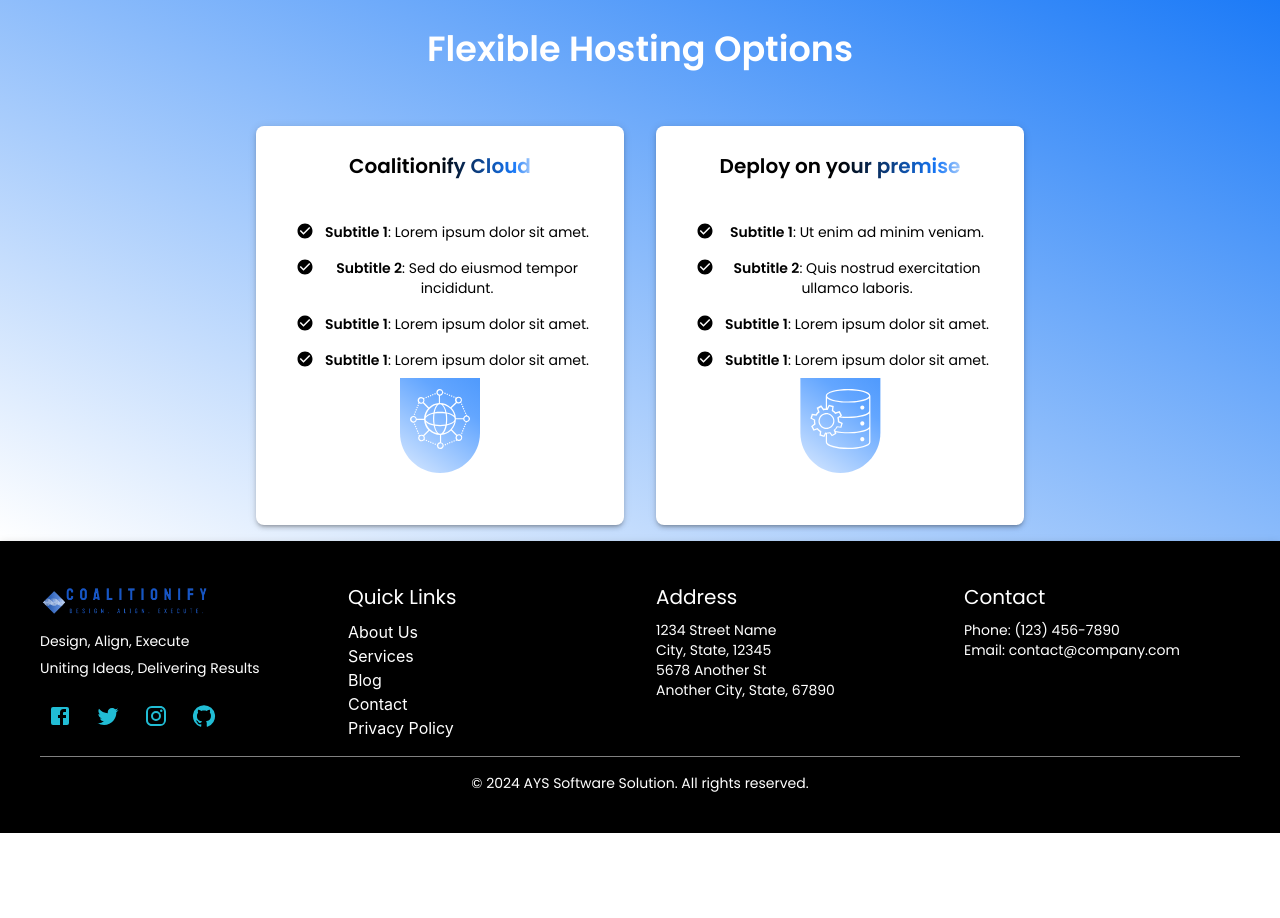
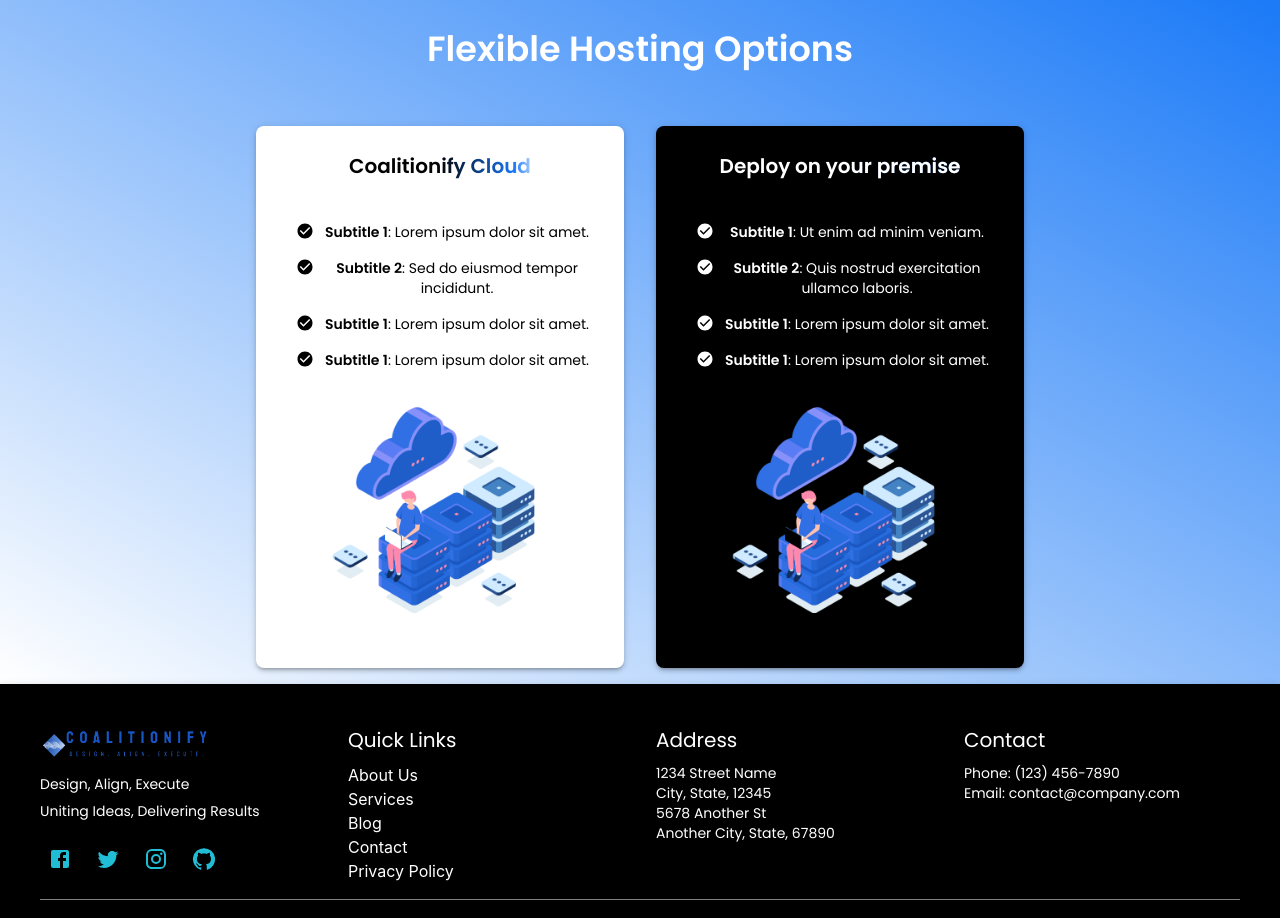
Before and after one commit to 8shivram8/cms-docker-test, a React (Create React App) app: page / in a window 1280 px wide. Shown: the part 1460-2378 px from the top of the page. Before the commit the page ends 2293 px from the top, so only its background shows below. Built offline with nearby package versions, Linux system fonts and the light colour scheme.

Commit message:
added hosting component

```diff
--- a/src/new components/Hosting.jsx
+++ b/src/new components/Hosting.jsx
@@ -2,12 +2,13 @@
 import { Box, Grid, Typography, useTheme } from '@mui/material'
 import Routing from './Custom Icons/Routing'
 import DataIcon from './Custom Icons/DataIcon'
+import cloudImage from '../assets/cloud.png'
 import CheckCircleIcon from '@mui/icons-material/CheckCircle';
 
 const boxesData = [
     {
         title: 'Coalitionify Cloud',
-        iconImage: <Routing />,
+        iconImage: cloudImage,
         onClick: () => alert('Box 1 clicked'),
         data: [
             { subtitle: 'Subtitle 1', text: 'Lorem ipsum dolor sit amet.' },
@@ -18,7 +19,7 @@
     },
     {
         title: 'Deploy on your premise',
-        iconImage: <DataIcon />,
+        iconImage: cloudImage,
         onClick: () => alert('Box 2 clicked'),
         data: [
             { subtitle: 'Subtitle 1', text: 'Ut enim ad minim veniam.' },
@@ -64,7 +65,7 @@
                     <Grid item xs={12} sm={6} key={index}>
                         <Box
                             sx={{
-                                bgcolor: '#ffffff',
+                                bgcolor: index === 0 ? '#ffffff' : 'black',
                                 p: 3,
                                 borderRadius: 2,
                                 boxShadow: 3,
@@ -81,17 +82,22 @@
                             onClick={box.onClick}
                         >
 
-                            <Typography variant="h6" sx={{
-                                fontWeight: 'bold', mb: 2,
-                                backgroundImage: theme.palette.linearColor.gradient,
-                                WebkitBackgroundClip: 'text',
-                                color: 'transparent',
-                            }}>
+                            <Typography
+                                variant="h6"
+                                sx={{
+                                    fontWeight: 'bold',
+                                    mb: 2,
+                                    backgroundImage: theme.palette.linearColor.gradient,
+                                    WebkitBackgroundClip: 'text',
+                                    color: index === 1 ? 'white' : 'transparent',  // Set text color to white for index 1
+                                }}
+                            >
                                 {box.title}
                             </Typography>
+
                             <Grid container spacing={2} sx={{ m: 1, width: '100%' }}>
-                                {box.data.map((item, index) => (
-                                    <Grid item key={index} xs={12}>
+                                {box.data.map((item, index1) => (
+                                    <Grid item key={index1} xs={12}>
                                         <Box
                                             sx={{
                                                 display: 'flex',
@@ -100,7 +106,7 @@
                                                 width: '100%',
                                             }}
                                         >
-                                            <CheckCircleIcon sx={{ color: 'black', fontSize: 18, mr: 1 }} />
+                                            <CheckCircleIcon sx={{ color:index === 1 ? 'white' : 'black', fontSize: 18, mr: 1 }} />
 
                                             <Typography
                                                 variant="body2"
@@ -114,6 +120,7 @@
                                                     display: 'inline', // Ensure inline display of subtitle and text
                                                     minWidth: 0, // Prevent the text from overflowing and ensure wrapping
                                                     flexGrow: 1, // Allow text to take up available space without breaking the layout
+                                                    color: index === 1 ? 'white' : 'black',  // Set text color to white for index 1
                                                 }}
                                             >
                                                 <strong>{item.subtitle}</strong>: {item.text}
@@ -122,12 +129,26 @@
                                     </Grid>
                                 ))}
                             </Grid>
-                            <Box sx={{ fontSize: 50, color: 'primary.main', mb: 2 }}>
-                                {box.iconImage}
+
+                            <Box
+                                sx={{
+                                    display: 'flex',
+                                    justifyContent: 'center',  // Centers the content horizontally
+                                    alignItems: 'center',      // Centers the content vertically
+                                    mb: 2,
+                                }}
+                            >
+                                <img
+                                    src={box.iconImage}
+                                    alt={box.title} // Add alt text for accessibility
+                                    style={{ width: '250px', height: '250px' }} // Set the size of the icon
+                                />
                             </Box>
+
                         </Box>
                     </Grid>
                 ))}
+
             </Grid>
         </Box>
     )
```
Also changed, not shown: src/assets/cloud.png (added).
